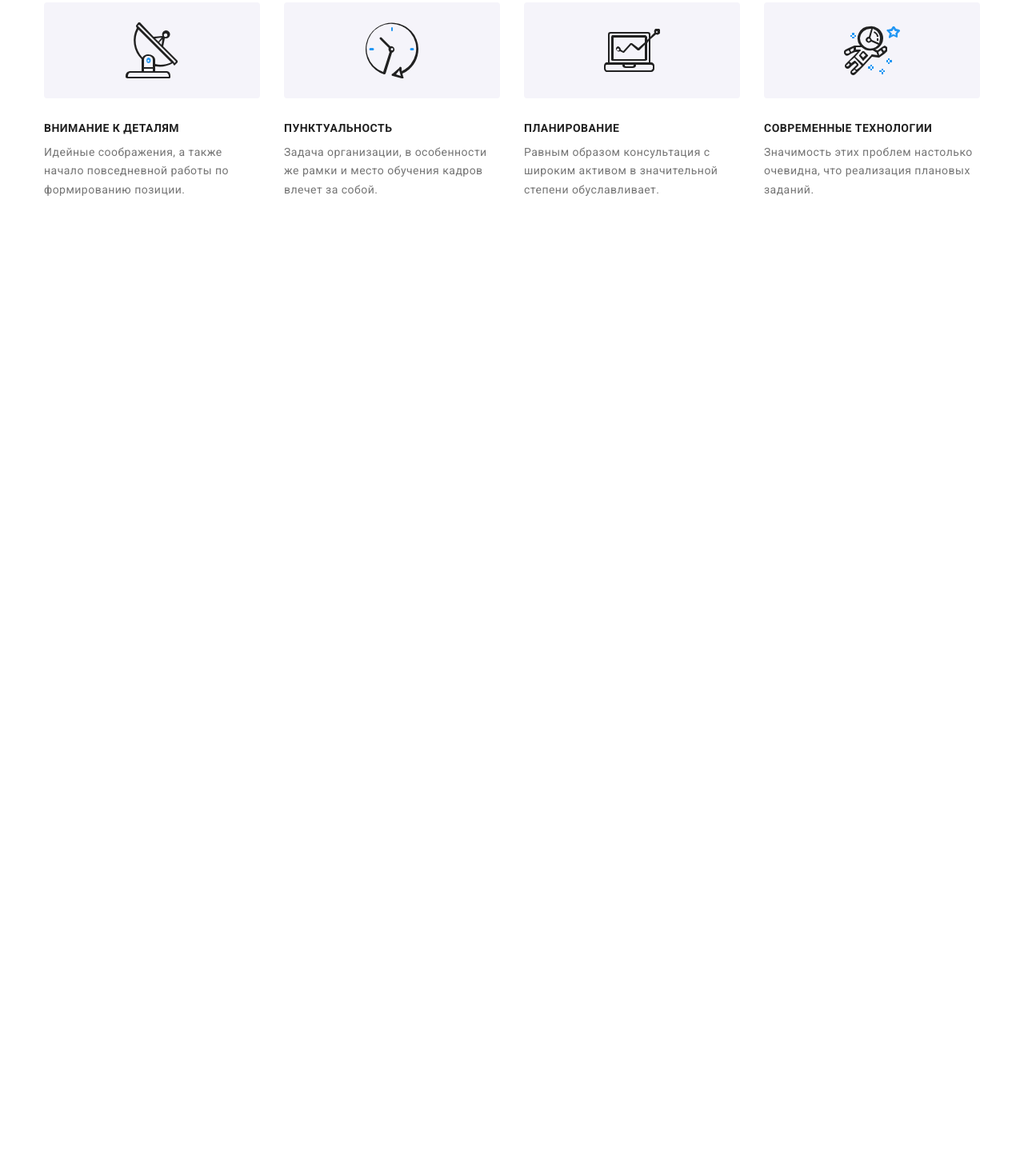
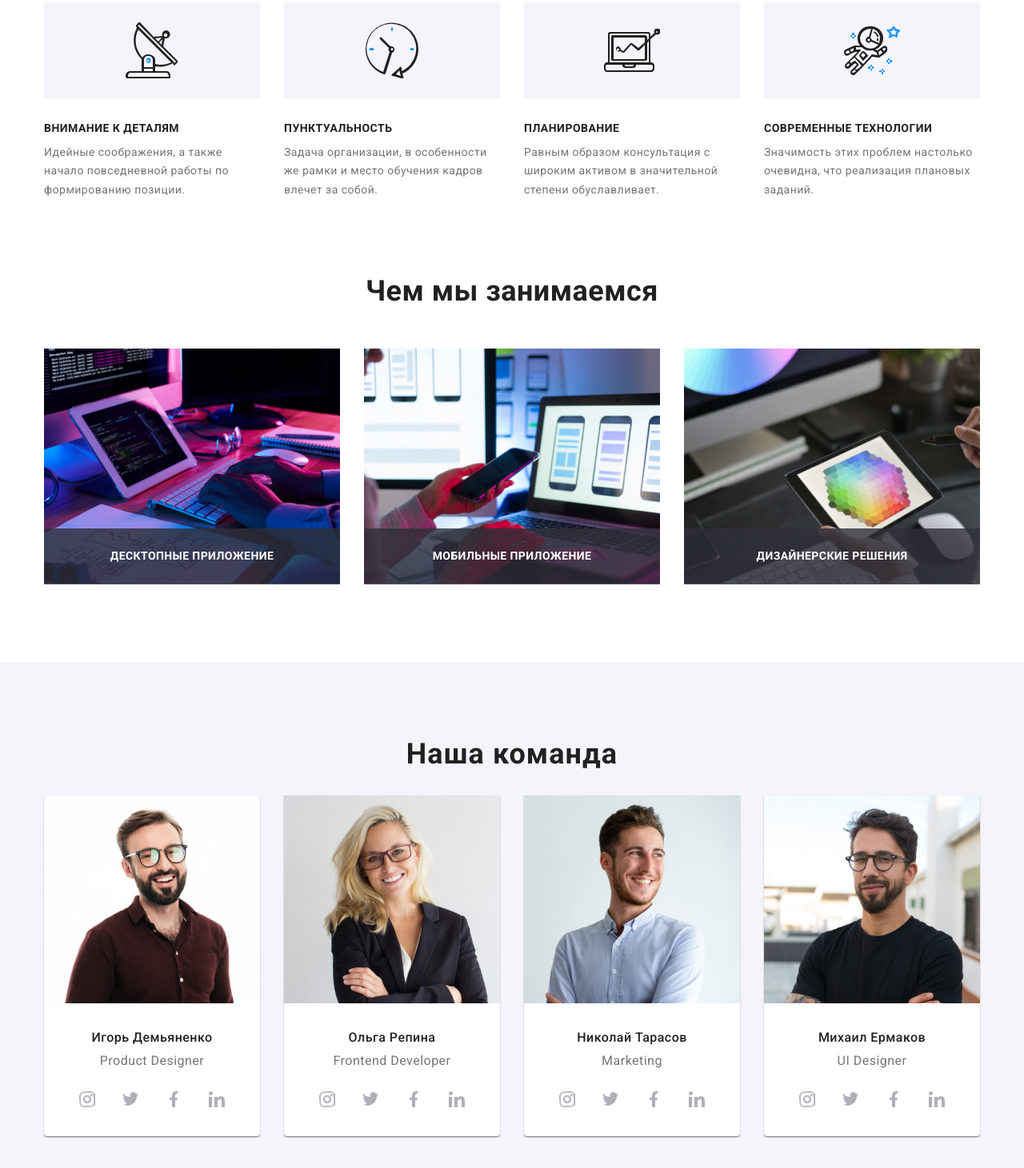
Before and after one commit to Artemius87/goit-markup-hw-08, a plain HTML site: page index.html in a window 1280 px wide. Shown: the part 531-1992 px from the top of the page at 80% size. Before the commit the page ends 875 px from the top, so only its background shows below. Drawn offline with nearby package versions, Linux system fonts and the light colour scheme.

Commit message:
Сделал секцию команда, без отзывчивых изображений

```diff
--- a/sass/layout/_activity.scss
+++ b/sass/layout/_activity.scss
@@ -1,8 +1,23 @@
+@media screen and (max-width: 1200px) {
+  .activity {
+    display: none;
+  }
+}
+
 .activity {
   padding-bottom: 94px;
 
   & .list {
     display: flex;
+  }
+
+  & .title {
+    padding-bottom: 50px;
+    font-weight: 700;
+    font-size: 36px;
+    line-height: 1.16;
+    text-align: center;
+    color: $primary-text-color;
   }
 }
 
@@ -10,15 +25,6 @@
   margin-left: 30px;
 }
 
-.activity .title,
-.team .title {
-  padding-bottom: 50px;
-  font-weight: 700;
-  font-size: 36px;
-  line-height: 1.16;
-  text-align: center;
-  color: $primary-text-color;
-}
 .text-bg {
   font-weight: 700;
   font-size: 14px;
--- a/sass/layout/_team.scss
+++ b/sass/layout/_team.scss
@@ -1,32 +1,39 @@
-.cards {
-  background-color: $white-color;
-  width: 270px;
-  min-height: 368px;
-  box-shadow: 0px 1px 3px rgba(0, 0, 0, 0.12), 0px 1px 1px rgba(0, 0, 0, 0.14),
-    0px 2px 1px rgba(0, 0, 0, 0.2);
-  border-radius: 0px 0px 4px 4px;
-  transition-duration: 250ms;
-  transition-timing-function: cubic-bezier(0.4, 0, 0.2, 1);
+@media screen and (min-width: 320px) {
+  .team {
+    background-color: #f5f4fa;
+    padding-top: 60px;
+    padding-bottom: 60px;
 
+    & .title {
+      font-size: 28px;
+      line-height: 1.18;
+      letter-spacing: 0.03em;
+      text-align: center;
+      padding-bottom: 30px;
+    }
+  }
+
+  .social.list {
+    display: flex;
+  }
+
+  .cards {
+    margin-bottom: 30px;
+
+    background-color: $white-color;
+    // width: 450px;
+    min-height: 368px;
+    box-shadow: 0px 1px 3px rgba(0, 0, 0, 0.12), 0px 1px 1px rgba(0, 0, 0, 0.14),
+      0px 2px 1px rgba(0, 0, 0, 0.2);
+    border-radius: 0px 0px 4px 4px;
+  }
   & .social {
     justify-content: center;
   }
-
-  & + .cards {
-    margin-left: 30px;
+  .social-link {
+    margin-bottom: 24px;
   }
 }
-
-.team {
-  background-color: #f5f4fa;
-  padding-top: 94px;
-  padding-bottom: 94px;
-
-  & .list {
-    display: flex;
-  }
-}
-
 .employee {
   padding-top: 30px;
   padding-bottom: 10px;
@@ -38,9 +45,91 @@
 }
 
 .profession {
-  padding-bottom: 30px;
+  padding-bottom: 16px;
+  font-weight: 400;
   font-size: 16px;
   line-height: 1.18;
   text-align: center;
   color: $secondary-text-color;
 }
+
+@media screen and (min-width: 768px) {
+  .team {
+    & .list {
+      display: flex;
+      flex-wrap: wrap;
+      justify-content: space-between;
+    }
+  }
+  .social.list {
+    display: flex;
+    justify-content: center;
+  }
+
+  .cards:nth-last-child(-n + 2) {
+    margin-bottom: 0;
+  }
+}
+
+@media screen and (min-width: 1200px) {
+  .team {
+    padding-top: 94px;
+    padding-bottom: 94px;
+
+    & .title {
+      font-size: 36px;
+      line-height: 1.17;
+    }
+  }
+
+  .cards:nth-last-child(-n + 2) {
+    margin-bottom: 30px;
+  }
+}
+
+// .cards {
+//   background-color: $white-color;
+//   width: 270px;
+//   min-height: 368px;
+//   box-shadow: 0px 1px 3px rgba(0, 0, 0, 0.12), 0px 1px 1px rgba(0, 0, 0, 0.14),
+//     0px 2px 1px rgba(0, 0, 0, 0.2);
+//   border-radius: 0px 0px 4px 4px;
+//   transition-duration: 250ms;
+//   transition-timing-function: cubic-bezier(0.4, 0, 0.2, 1);
+
+//   & .social {
+//     justify-content: center;
+//   }
+
+//   & + .cards {
+//     margin-left: 30px;
+//   }
+// }
+
+// .team {
+//   background-color: #f5f4fa;
+//   padding-top: 94px;
+//   padding-bottom: 94px;
+
+// & .list {
+//   display: flex;
+// }
+// }
+
+// .employee {
+//   padding-top: 30px;
+//   padding-bottom: 10px;
+//   font-weight: 500;
+//   font-size: 16px;
+//   line-height: 1.18;
+//   text-align: center;
+//   color: $primary-text-color;
+// }
+
+// .profession {
+//   padding-bottom: 30px;
+//   font-size: 16px;
+//   line-height: 1.18;
+//   text-align: center;
+//   color: $secondary-text-color;
+// }
```
Also changed, not shown: index.html (+4 -4 lines), css/main.css, css/main.min.css, 2 other files.
